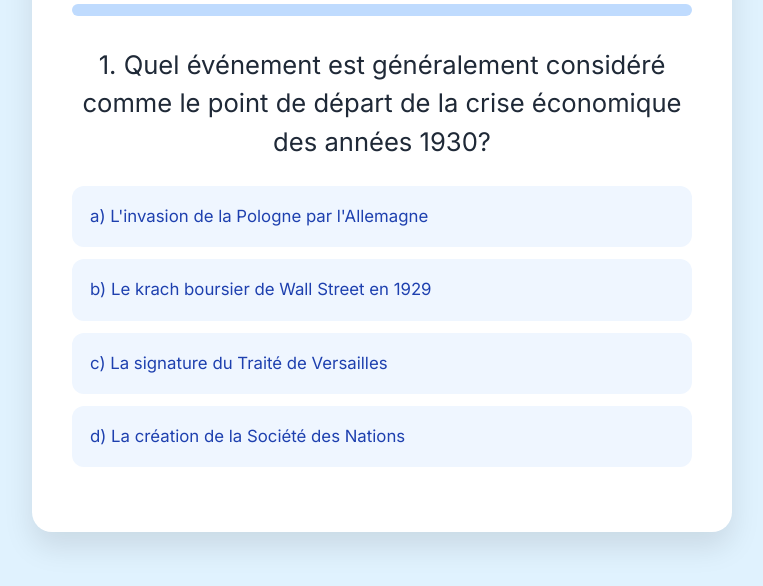
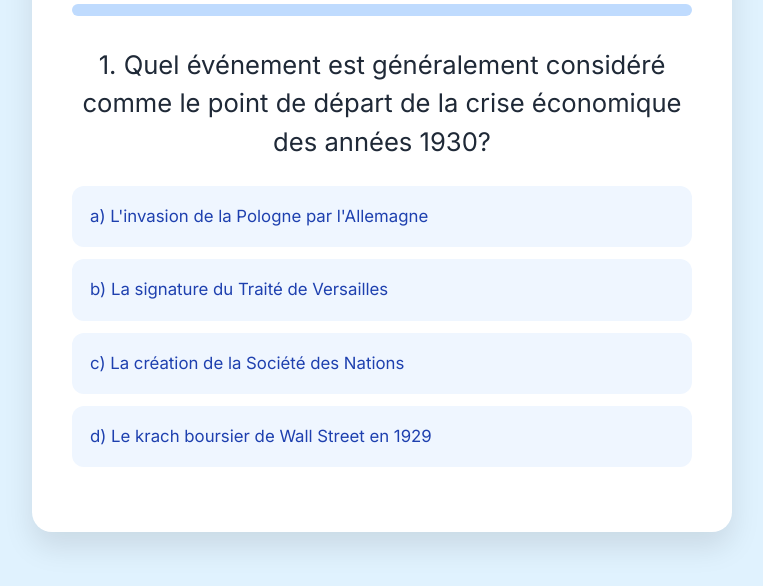
Before and after one commit to mariam923/Quiz-histoire, a plain HTML site: page index.html in a window 1280 px wide. Shown: the part 180-766 px from the top of the page, without its empty margins (258-1021 px from the left). Drawn offline with nearby package versions, Linux system fonts and the light colour scheme.

Commit message:
Mise à jour de mon site

```diff
--- a/index.html
+++ b/index.html
@@ -1430,6 +1430,15 @@
         const quizContainer = document.querySelector('.quiz-container'); // Get the main container for animation
         const bravoMessageElement = document.getElementById('bravo-message'); // Get the bravo message element
 
+        // Fisher-Yates (Knuth) Shuffle algorithm
+        function shuffleArray(array) {
+            for (let i = array.length - 1; i > 0; i--) {
+                const j = Math.floor(Math.random() * (i + 1));
+                [array[i], array[j]] = [array[j], array[i]]; // Swap elements
+            }
+            return array;
+        }
+
         // Function to update the progress bar
         function updateProgressBar() {
             const progress = ((currentQuestionIndex) / questions.length) * 100; // Adjusted to show progress *before* the last question is answered
@@ -1440,6 +1449,22 @@
         function displayQuestion() {
             answerSelected = false; // Reset flag for the new question
             const currentQuestion = questions[currentQuestionIndex];
+
+            // Store the original correct answer text and index
+            const originalCorrectAnswerText = currentQuestion.options[currentQuestion.correctAnswerIndex];
+            const originalCorrectAnswerIndex = currentQuestion.correctAnswerIndex;
+
+            // Shuffle the options
+            const shuffledOptions = shuffleArray([...currentQuestion.options]); // Create a copy to avoid modifying the original array
+
+            // Find the new index of the correct answer in the shuffled array
+            const newCorrectAnswerIndex = shuffledOptions.findIndex(option => option === originalCorrectAnswerText);
+
+            // Update the question object with shuffled options and new correct index
+            currentQuestion.options = shuffledOptions;
+            currentQuestion.correctAnswerIndex = newCorrectAnswerIndex;
+
+
             questionElement.textContent = currentQuestion.question;
 
             // Clear previous options and reset animations
@@ -1457,10 +1482,12 @@
 
 
             // Create buttons for each option
+            const answerLetters = ['a', 'b', 'c', 'd']; // To get the letter of the answer
             currentQuestion.options.forEach((option, index) => {
                 const button = document.createElement('button');
                 button.classList.add('option-button');
-                button.textContent = option;
+                // Add the letter prefix back to the displayed option
+                button.textContent = `${answerLetters[index]}) ${option.substring(option.indexOf(')') + 1).trim()}`;
                 button.addEventListener('click', () => checkAnswer(index));
                 optionsContainer.appendChild(button);
 
```
